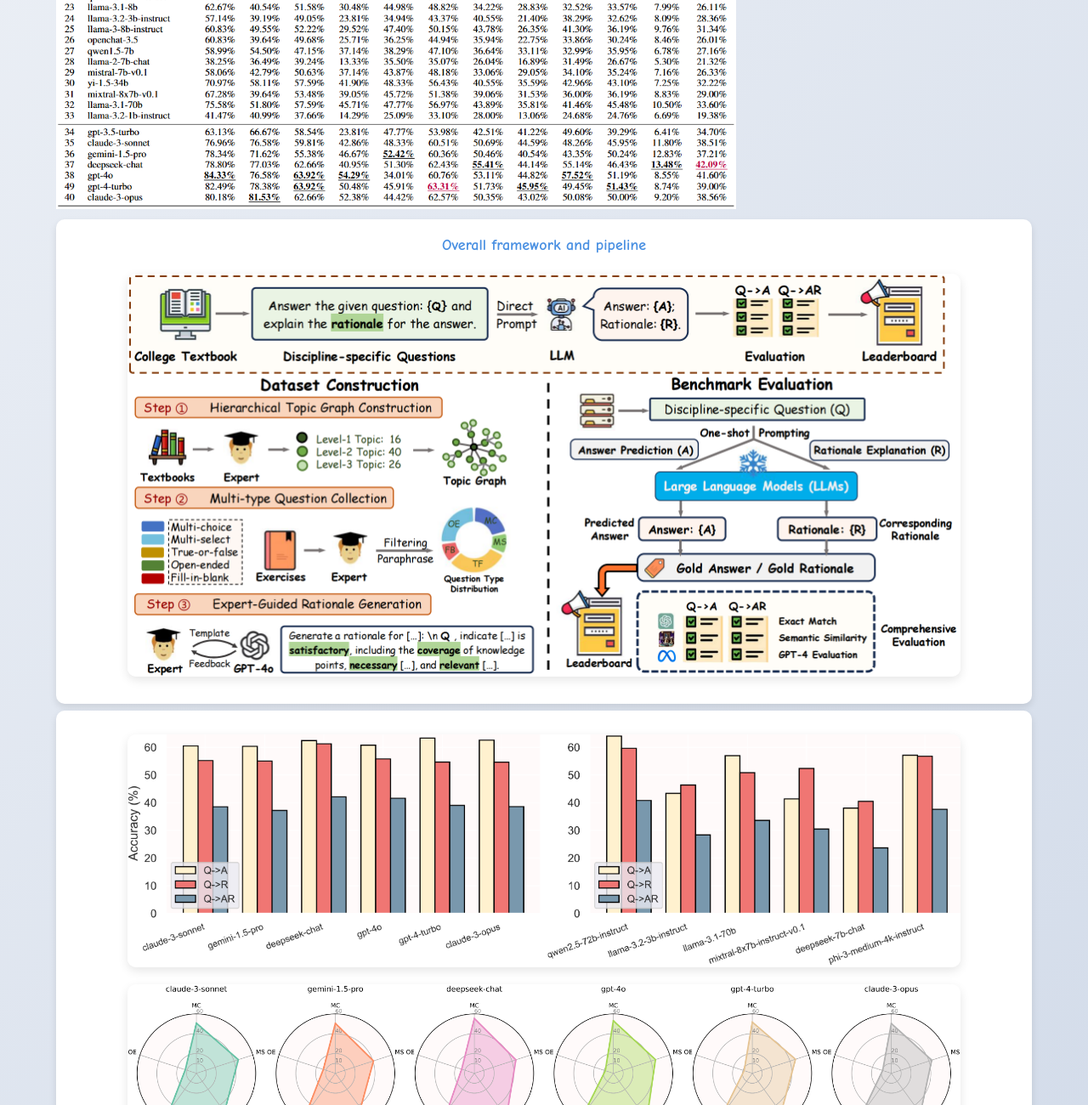
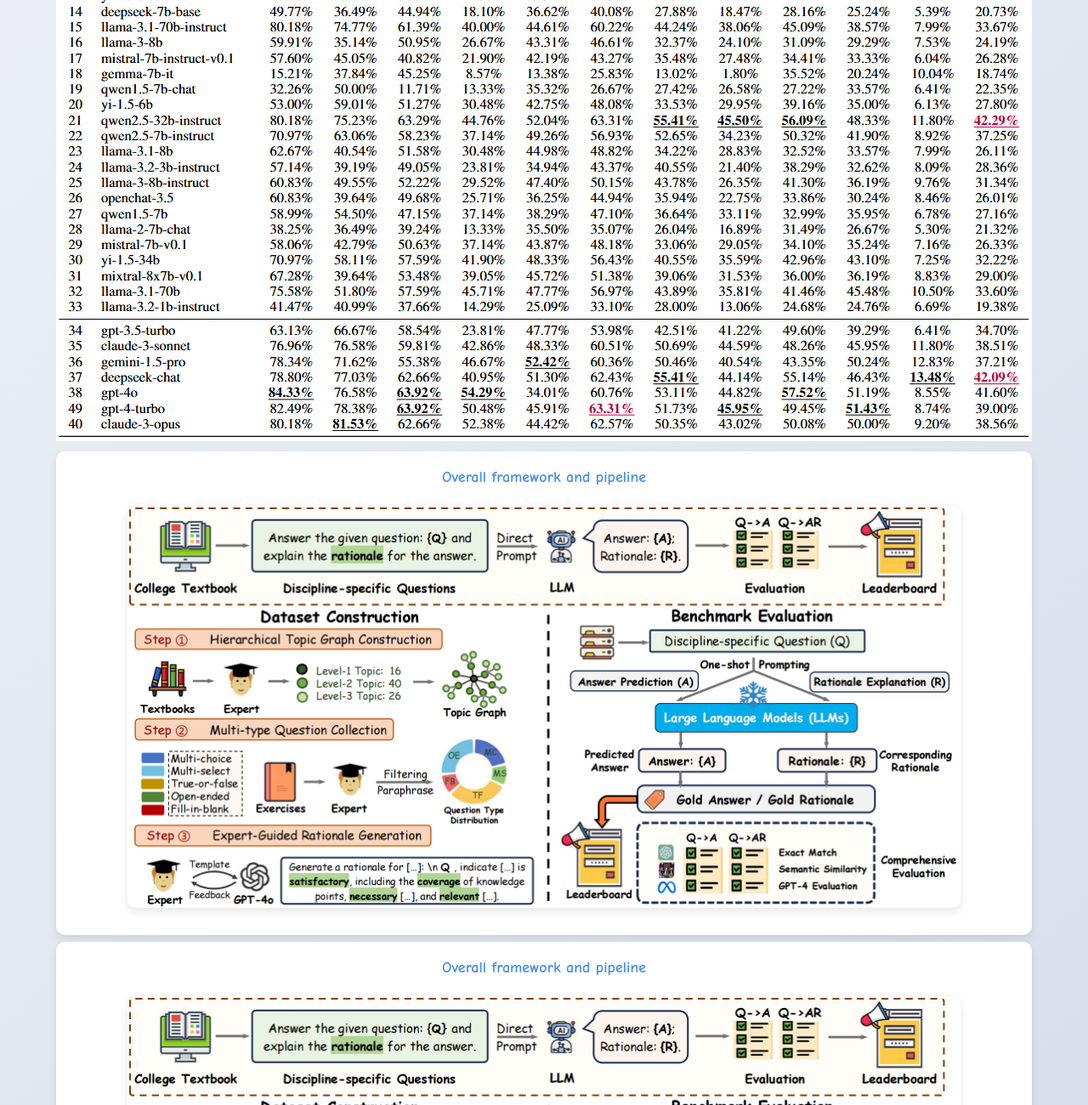
Before and after one commit to clr-bench/clr-bench.github.io, a plain HTML site: page index.html in a window 1280 px wide. Shown: the part 1370-2670 px from the top of the page at 85% size. Drawn offline with nearby package versions, Linux system fonts and the light colour scheme.

Commit message:
Update index.html

```diff
--- a/index.html
+++ b/index.html
@@ -136,7 +136,7 @@ pre {
   <section class="section intro">
 <h2 style="font-size: 18px;">Sketched Overview</h2>
     <p> Large language models (LLMs) have demonstrated their remarkable performance across various language understanding tasks. While emerging benchmarks have been proposed to evaluate LLMs in various domains such as mathematics and computer science, they merely measure the accuracy in terms of the final prediction on multi-choice questions. However, it remains insufficient to verify the essential understanding of LLMs given a chosen choice.
-    To fill this gap, we present <b>CLR-Bench</b> to comprehensively evaluate the LLMs in complex college-level reasoning.<br></p>
+    To fill this gap, we present <b>CLR-Bench</b> to comprehensively evaluate the LLMs in complex college-level reasoning.<br><br></p>
     <b>Contributions</b>:<br>
     <p  style="font-size: 14px;">
     📌 we prioritize 16 challenging college disciplines in computer science and artificial intelligence. The dataset contains 1018 questions in 5 types, i.e., Multi-choice (MC), Multi-select (MS), Fill-in-blank (FB), Open-ended (OE), True-or-false (TF), each associated with detailed explanations from experts.<br>
@@ -151,9 +151,15 @@ pre {
 <div id="leaderboard-section">
     <h2 style="font-size: 18px;">CLR-Bench Leaderboard</h2>
     <div id="image-container">
-        <img src="images/leaderboard.png" alt="CLR-Bench Leaderboard" style="width:100%; max-width:800px;"/>
+        <img src="images/leaderboard.png" alt="CLR-Bench Leaderboard" style="width:100%; max-width:1200px;"/>
     </div>
 </div>
+
+<!-- Images Section -->
+  <div class="images section">
+    <h2 style="font-size: 18px;">Overall framework and pipeline</h2>
+    <img src="images/figure1.png" alt="Framework Diagram">
+  </div>
 
   <!-- Images Section -->
   <div class="images section">
```
